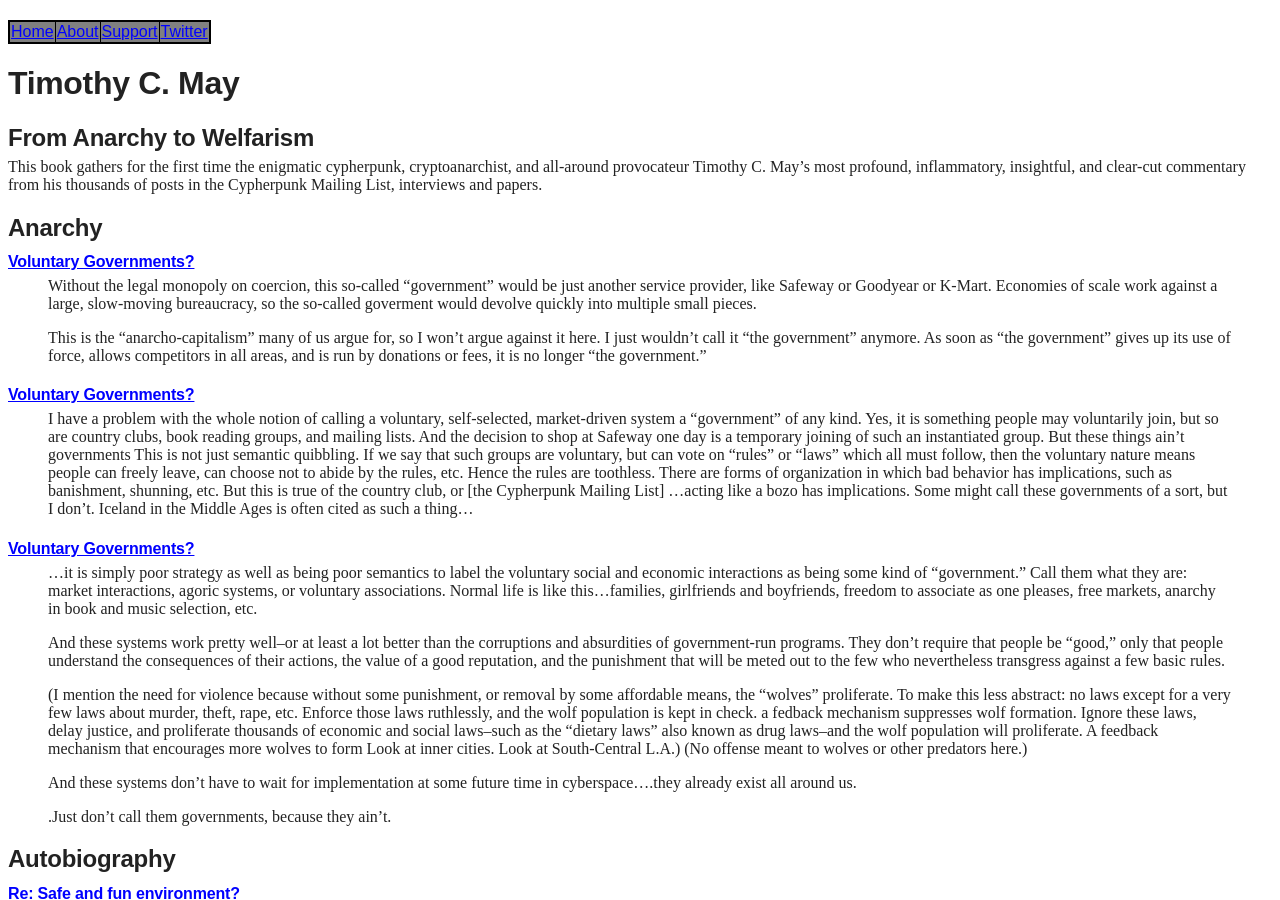
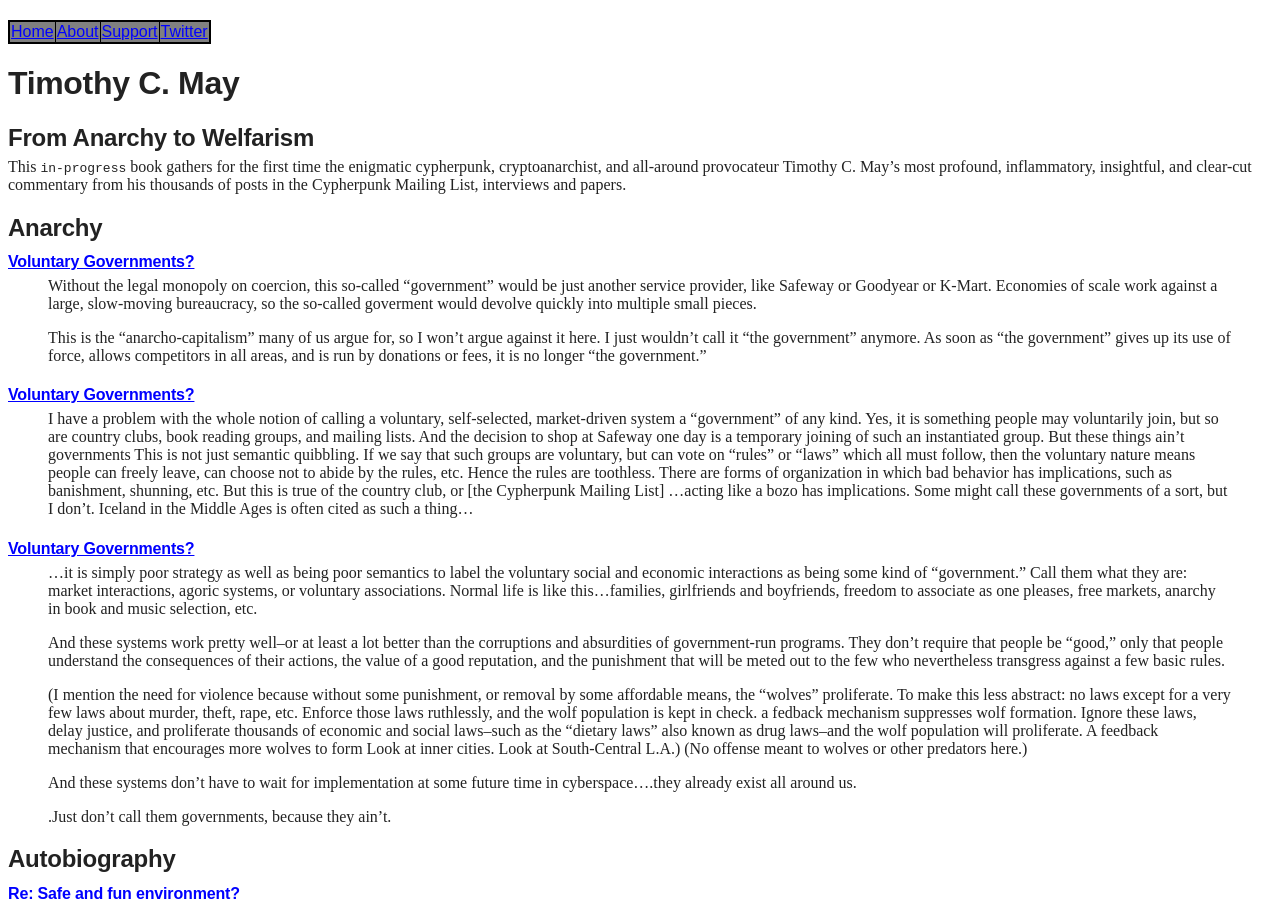
Before and after one commit to wakgill/deryk, a Jekyll site: the page built from tcm.md, in a window 1280 px wide and 900 px high. Built offline with Jekyll 4.4.1, drawn with Linux system fonts in a browser that asks for light colours.

Commit message:
Update tcm.md

```diff
--- a/tcm.md
+++ b/tcm.md
@@ -8,7 +8,7 @@
 
 ## From Anarchy to Welfarism
 
-This book gathers for the first time the enigmatic cypherpunk, cryptoanarchist, and all-around provocateur Timothy C. May’s most profound, inflammatory, insightful, and clear-cut commentary from his thousands of posts in the Cypherpunk Mailing List, interviews and papers.
+This <code>in-progress</code> book gathers for the first time the enigmatic cypherpunk, cryptoanarchist, and all-around provocateur Timothy C. May’s most profound, inflammatory, insightful, and clear-cut commentary from his thousands of posts in the Cypherpunk Mailing List, interviews and papers.
 
 ## Anarchy
 
```
